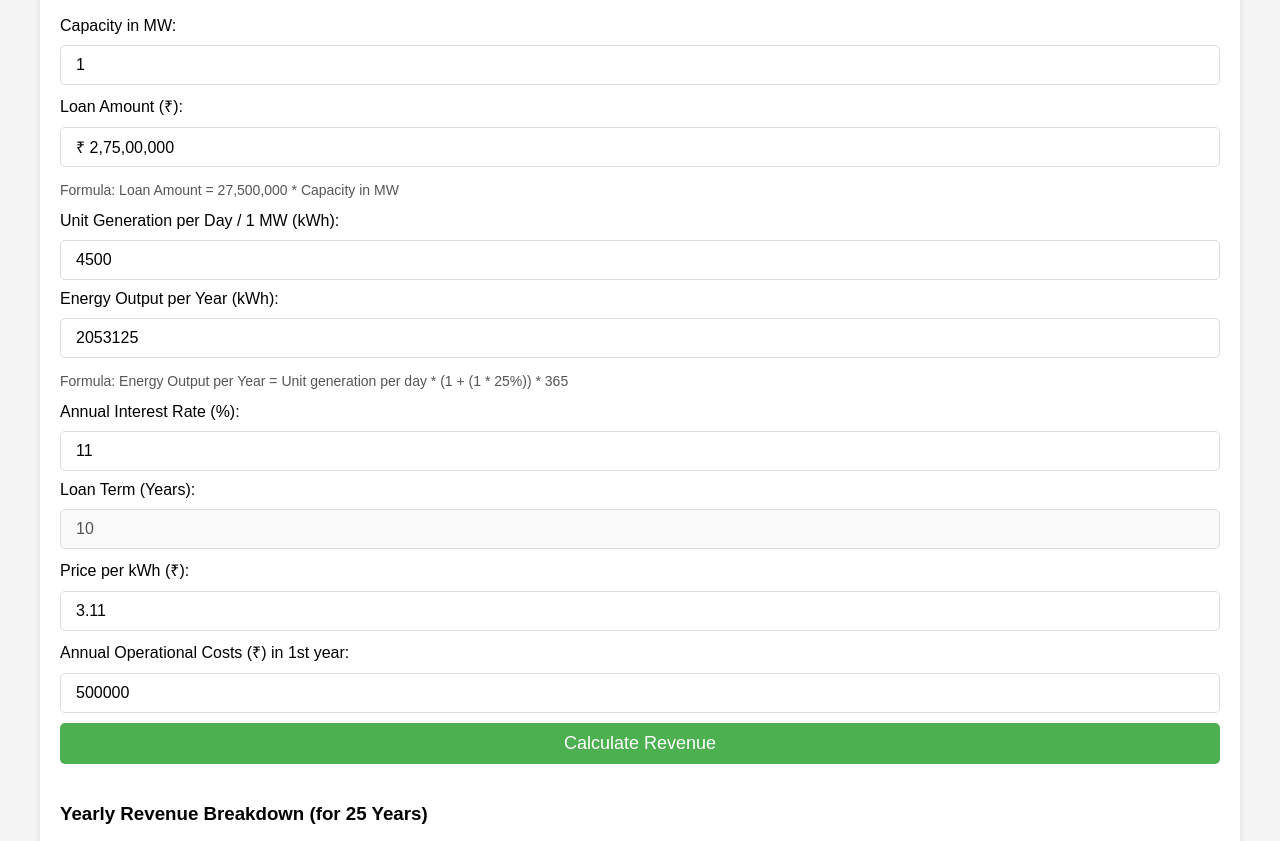
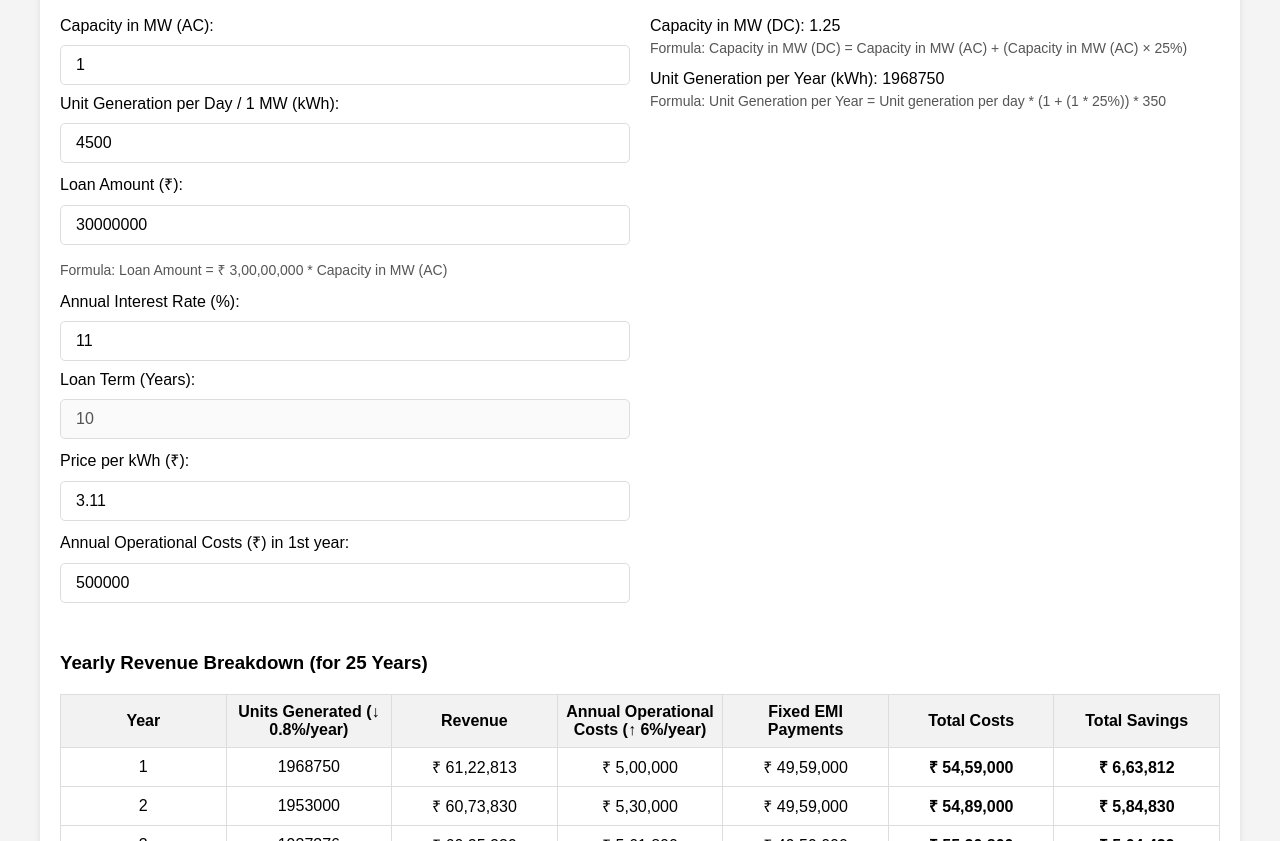
Before and after one commit to narender-baloda/solar-revenue-forcast, a plain HTML site: page index.html in a window 1280 px wide. Shown: the part 111-952 px from the top of the page. Drawn offline with Linux system fonts and the light colour scheme.

Commit message:
Update calculations

```diff
--- a/index.html
+++ b/index.html
@@ -12,7 +12,7 @@
             background-color: #f4f4f4;
         }
         .container {
-            max-width: 1200px; /* Increase container width */
+            max-width: 1200px;
             margin: 0 auto;
             background-color: #fff;
             padding: 20px;
@@ -28,12 +28,12 @@
         }
         input[type="number"], input[type="text"] {
             width: 100%;
-            padding: 10px 15px; /* Added padding to the left and right */
+            padding: 10px 15px;
             margin: 10px 0;
             border: 1px solid #ddd;
             border-radius: 5px;
             font-size: 16px;
-            box-sizing: border-box; /* Ensures padding doesn't affect input width */
+            box-sizing: border-box;
         }
         button {
             width: 100%;
@@ -51,11 +51,11 @@
         table {
             width: 100%;
             margin-top: 20px;
-            border-collapse: collapse; /* Collapsing borders */
-            table-layout: fixed; /* Fixed layout to prevent column width issues */
+            border-collapse: collapse;
+            table-layout: fixed;
         }
         table, th, td {
-            border: 1px solid #ddd; /* Adding borders to the table, headers, and cells */
+            border: 1px solid #ddd;
             padding: 8px;
             text-align: center;
         }
@@ -63,7 +63,7 @@
             background-color: #f2f2f2;
         }
         td {
-            white-space: nowrap; /* Prevent wrapping of cell content */
+            white-space: nowrap;
         }
         .bold {
             font-weight: bold;
@@ -77,23 +77,27 @@
             overflow-x: auto;
             margin-top: 20px;
         }
-
-        /* Responsive Styles */
+        .form-row {
+            display: flex;
+            flex-wrap: wrap;
+            gap: 20px;
+        }
+        .form-row > div {
+            flex: 1;
+            min-width: 300px;
+        }
         @media (max-width: 768px) {
             .container {
                 padding: 15px;
                 max-width: 100%;
             }
-
             input[type="number"], input[type="text"], button {
                 padding: 8px;
                 font-size: 14px;
             }
-
             table {
                 font-size: 12px;
             }
-
             th, td {
                 padding: 6px;
             }
@@ -103,15 +107,12 @@
             table {
                 font-size: 10px;
             }
-
             th, td {
                 padding: 4px;
             }
-
             button {
                 font-size: 16px;
             }
-
             input[type="number"], input[type="text"] {
                 font-size: 14px;
                 padding: 6px;
@@ -124,19 +125,17 @@
     <div class="container">
         <h2>Solar Plant Revenue Calculator</h2>
 
-        <label for="capacity">Capacity in MW:</label>
-        <input type="number" id="capacity" placeholder="Enter plant capacity in MW" value="1" required>
-
-        <label for="loanAmount">Loan Amount (₹):</label>
-        <input type="text" id="loanAmount" placeholder="Loan amount" readonly>
-        <p class="info">Formula: Loan Amount = 27,500,000 * Capacity in MW</p>
+        <div class="form-row">
+            <div>
+                <label for="capacityAC">Capacity in MW (AC):</label>
+                <input type="number" id="capacityAC" step="0.1" placeholder="Enter capacity in MW (AC)" value="1" required>
 
                 <label for="unitGeneration">Unit Generation per Day / 1 MW (kWh):</label>
                 <input type="number" id="unitGeneration" placeholder="Enter unit generation per day per MW" value="4500" required>
 
-        <label for="energyOutput">Energy Output per Year (kWh):</label>
-        <input type="text" id="energyOutput" placeholder="Energy Output per Year" readonly>
-        <p class="info" id="energyOutputFormula">Formula: Energy Output per Year = Unit generation per day * (Capacity in MW + (Capacity in MW * 25%)) * 365</p>
+                <label for="loanAmount">Loan Amount (₹):</label>
+                <input type="number" id="loanAmount" placeholder="Loan amount" value="30000000" required>
+                <p class="info">Formula: Loan Amount = ₹ 3,00,00,000 * Capacity in MW (AC)</p>
 
                 <label for="interestRate">Annual Interest Rate (%):</label>
                 <input type="number" id="interestRate" placeholder="Enter interest rate" value="11" step="0.1" required>
@@ -149,8 +148,18 @@
 
                 <label for="expenses">Annual Operational Costs (₹) in 1st year:</label>
                 <input type="number" id="expenses" placeholder="Enter annual operational costs for the 1st year" value="500000" required>
+            </div>
 
-        <button onclick="calculateRevenue()">Calculate Revenue</button>
+            <div>
+                <label for="capacityDC">Capacity in MW (DC):</label>
+                <span id="capacityDC">-</span>  <!-- Display value, not an input field -->
+                <p class="info">Formula: Capacity in MW (DC) = Capacity in MW (AC) + (Capacity in MW (AC) × 25%)</p>
+
+                <label for="unitGenerationYear">Unit Generation per Year (kWh):</label>
+                <span id="unitGenerationYear">-</span>  <!-- Display value, not an input field -->
+                <p class="info" id="unitGenerationYearFormula">Formula: Unit Generation per Year = Unit generation per day * (Capacity in MW (AC) + (Capacity in MW (AC) × 25%)) * 350</p>
+            </div>
+        </div>
 
         <div id="resultTable" class="table-container"></div>
     </div>
@@ -161,54 +170,66 @@
             return '₹ ' + amount.toLocaleString('en-IN');
         }
 
-        // Function to calculate and update Loan Amount and Energy Output per Year
+        // Function to calculate and update Loan Amount and Energy Output
         function updateLoanAndEnergyOutput() {
-            const capacity = parseFloat(document.getElementById("capacity").value);
+            const capacityAC = parseFloat(document.getElementById("capacityAC").value);
             const unitGeneration = parseFloat(document.getElementById("unitGeneration").value);
+            const loanAmount = parseFloat(document.getElementById("loanAmount").value);
 
-            // Calculate Loan Amount
-            const loanAmount = 27500000 * capacity;
-            document.getElementById("loanAmount").value = formatCurrency(loanAmount);  // Update loan amount field
+            // Calculate Loan Amount with the updated formula (capacityAC * ₹3,00,00,000)
+            const calculatedLoanAmount = 30000000 * capacityAC;
+            document.getElementById("loanAmount").value = calculatedLoanAmount;
 
-            // Calculate Energy Output per Year
-            const yearlyEnergyOutput = unitGeneration * (capacity + (capacity * 0.25)) * 365; // Adjusted for Energy Output per Year
-            document.getElementById("energyOutput").value = Math.round(yearlyEnergyOutput);  // Update energy output field
+            // Calculate Capacity in MW (DC)
+            const capacityDCValue = capacityAC + (capacityAC * 0.25);  // DC capacity is AC capacity + 25%
+            document.getElementById("capacityDC").textContent = capacityDCValue.toFixed(2);  // Display capacity DC value
 
-            // Update the energy output formula dynamically
-            const energyFormula = `Formula: Energy Output per Year = Unit generation per day * (${capacity} + (${capacity} * 25%)) * 365`;
-            document.getElementById("energyOutputFormula").textContent = energyFormula;
+            // Calculate Unit Generation per Year with 350 days instead of 365
+            const yearlyUnitGeneration = unitGeneration * (capacityAC + (capacityAC * 0.25)) * 350; // Adjusted for Unit Generation per Year with 350 days
+            document.getElementById("unitGenerationYear").textContent = Math.round(yearlyUnitGeneration);  // Display unit generation value
+
+            // Update the unit generation formula dynamically
+            const energyFormula = `Formula: Unit Generation per Year = Unit generation per day * (${capacityAC} + (${capacityAC} * 25%)) * 350`;
+            document.getElementById("unitGenerationYearFormula").textContent = energyFormula;
+
+            // Generate the revenue table
+            generateRevenueTable();
         }
 
-        // Function to calculate and display energy output and revenue
-        function calculateRevenue() {
+        // Function to generate and display energy output and revenue table
+        function generateRevenueTable() {
             // Get input values
-            const capacity = parseFloat(document.getElementById("capacity").value);
+            const capacityAC = parseFloat(document.getElementById("capacityAC").value);
             const unitGeneration = parseFloat(document.getElementById("unitGeneration").value);
-            const loanAmountPerMW = 27500000; // Fixed loan amount per 1 MW
+            const loanAmount = parseFloat(document.getElementById("loanAmount").value);
             const interestRate = parseFloat(document.getElementById("interestRate").value) / 100;
             const loanTerm = 10;  // Loan term fixed to 10 years
             const pricePerKWh = parseFloat(document.getElementById("pricePerKWh").value);
             let expenses = parseFloat(document.getElementById("expenses").value);
 
-            if (isNaN(capacity) || isNaN(unitGeneration) || isNaN(loanAmountPerMW) || isNaN(interestRate) || isNaN(pricePerKWh) || isNaN(expenses)) {
+            if (isNaN(capacityAC) || isNaN(unitGeneration) || isNaN(loanAmount) || isNaN(interestRate) || isNaN(pricePerKWh) || isNaN(expenses)) {
                 alert("Please fill in all fields with valid numbers.");
                 return;
             }
 
             // EMI calculation using the EMI formula (fixed for 10 years)
-            const loanAmount = loanAmountPerMW * capacity;
             const monthlyInterestRate = interestRate / 12;
             const months = loanTerm * 12;
             const emi = (loanAmount * monthlyInterestRate * Math.pow(1 + monthlyInterestRate, months)) / (Math.pow(1 + monthlyInterestRate, months) - 1);
 
             // Create a table to display the results
             let resultHtml = "<h3>Yearly Revenue Breakdown (for 25 Years)</h3>";
-            resultHtml += "<table><tr><th>Year</th><th>Units Generated (↓ 0.8%/year)</th><th>Revenue</th><th>Annual Operational Costs (6% ↑/year)</th><th>Fixed EMI Payments</th><th>Total Costs</th><th>Total Savings</th></tr>";
+            resultHtml += "<table><tr><th>Year</th><th>Units Generated (↓ 0.8%/year)</th><th>Revenue</th><th>Annual Operational Costs (↑ 6%/year)</th><th>Fixed EMI Payments</th><th>Total Costs</th><th>Total Savings</th></tr>";
 
             const totalEmiPerYear = emi * 12;  // EMI paid annually
             let totalEmiPaid = 0;
+            let totalRevenue = 0;
+            let totalExpenses = 0;
+            let totalEmiPayments = 0;
+            let totalTotalCosts = 0;
+            let totalSavings = 0;
 
-            let unitsGeneratedFirstYear = unitGeneration * (capacity + (capacity * 0.25)) * 365; // Units Generated for the first year
+            let unitsGeneratedFirstYear = unitGeneration * (capacityAC + (capacityAC * 0.25)) * 350; // Units Generated for the first year
 
             for (let year = 1; year <= 25; year++) {
                 // For the 2nd year onwards, apply 6% annual increase in Operational Costs
@@ -227,7 +248,14 @@
 
                 // Total Costs: Annual Operational Costs + Fixed EMI Payments
                 const totalCosts = expenses + fixedEmiPayment;  // Total Costs = Operational Costs + EMI Payments
-                const totalSavings = revenue - totalCosts;  // Total Savings = Revenue - Total Costs
+                const totalYearlySavings = revenue - totalCosts;  // Total Savings = Revenue - Total Costs
+
+                // Add values to the totals
+                totalRevenue += revenue;
+                totalExpenses += expenses;
+                totalEmiPayments += fixedEmiPayment;
+                totalTotalCosts += totalCosts;
+                totalSavings += totalYearlySavings;
 
                 resultHtml += `<tr>
                     <td>${year}</td>
@@ -236,37 +264,32 @@
                     <td>${formatCurrency(Math.round(expenses))}</td>
                     <td>${year <= 10 ? formatCurrency(Math.round(fixedEmiPayment)) : "₹ 0"}</td>
                     <td class="bold">${formatCurrency(Math.round(totalCosts))}</td>
-                    <td class="bold">${formatCurrency(Math.round(totalSavings))}</td>
+                    <td class="bold">${formatCurrency(Math.round(totalYearlySavings))}</td>
                 </tr>`;
             }
+
+            // Add footer row for totals
+            resultHtml += `<tfoot><tr><td colspan="2"><strong>Total</strong></td>
+                            <td><strong>${formatCurrency(Math.round(totalRevenue))}</strong></td>
+                            <td><strong>${formatCurrency(Math.round(totalExpenses))}</strong></td>
+                            <td><strong>${formatCurrency(Math.round(totalEmiPayments))}</strong></td>
+                            <td><strong>${formatCurrency(Math.round(totalTotalCosts))}</strong></td>
+                            <td><strong>${formatCurrency(Math.round(totalSavings))}</strong></td>
+                        </tr></tfoot>`;
+
             resultHtml += "</table>";
 
             // Show the result table
             document.getElementById("resultTable").innerHTML = resultHtml;
         }
 
-        // Update values when Capacity or Unit Generation is changed
-        window.onload = function() {
+        // Call this function initially to update everything on load
         updateLoanAndEnergyOutput();
-            calculateRevenue();  // Generate table on page load
 
-            // Attach event listener to Capacity field to update values on change
-            document.getElementById("capacity").addEventListener("input", () => {
-                updateLoanAndEnergyOutput();
-                calculateRevenue();
+        // Add event listeners to input fields to update calculations
+        document.querySelectorAll("input").forEach(function(input) {
+            input.addEventListener("input", updateLoanAndEnergyOutput);
         });
-
-            // Attach event listener to Unit Generation field to update values on change
-            document.getElementById("unitGeneration").addEventListener("input", () => {
-                updateLoanAndEnergyOutput();
-                calculateRevenue();
-            });
-
-            // Attach event listener to other fields to update the values on change
-            document.getElementById("interestRate").addEventListener("input", calculateRevenue);
-            document.getElementById("pricePerKWh").addEventListener("input", calculateRevenue);
-            document.getElementById("expenses").addEventListener("input", calculateRevenue);
-        };
     </script>
 
 </body>
```
Lines whose indentation alone changed are shown as unchanged.
